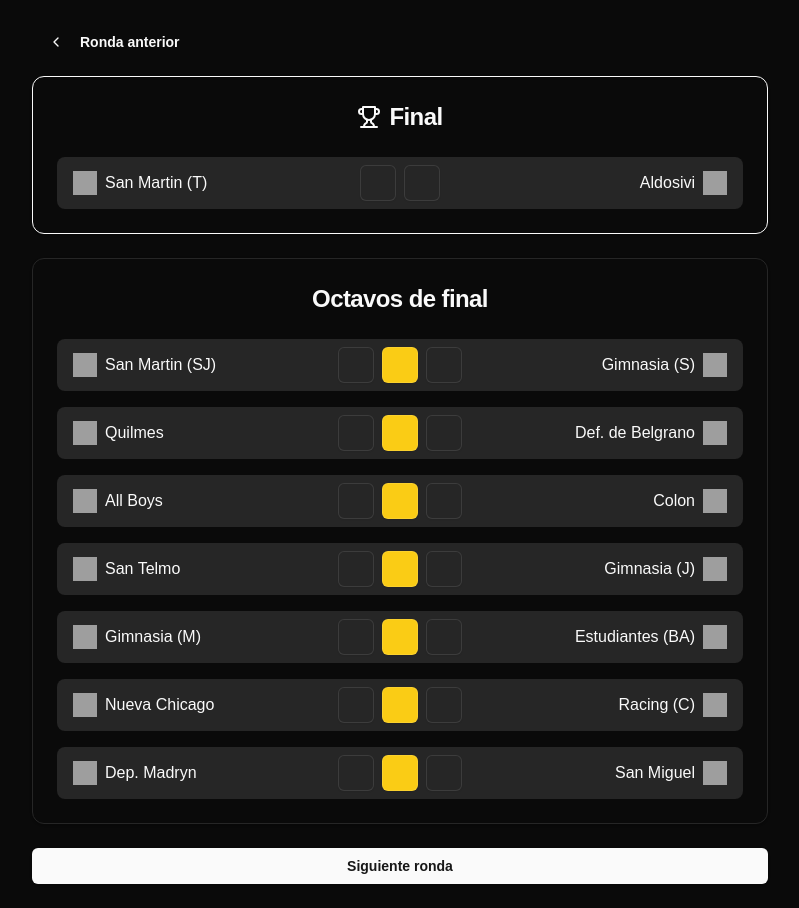
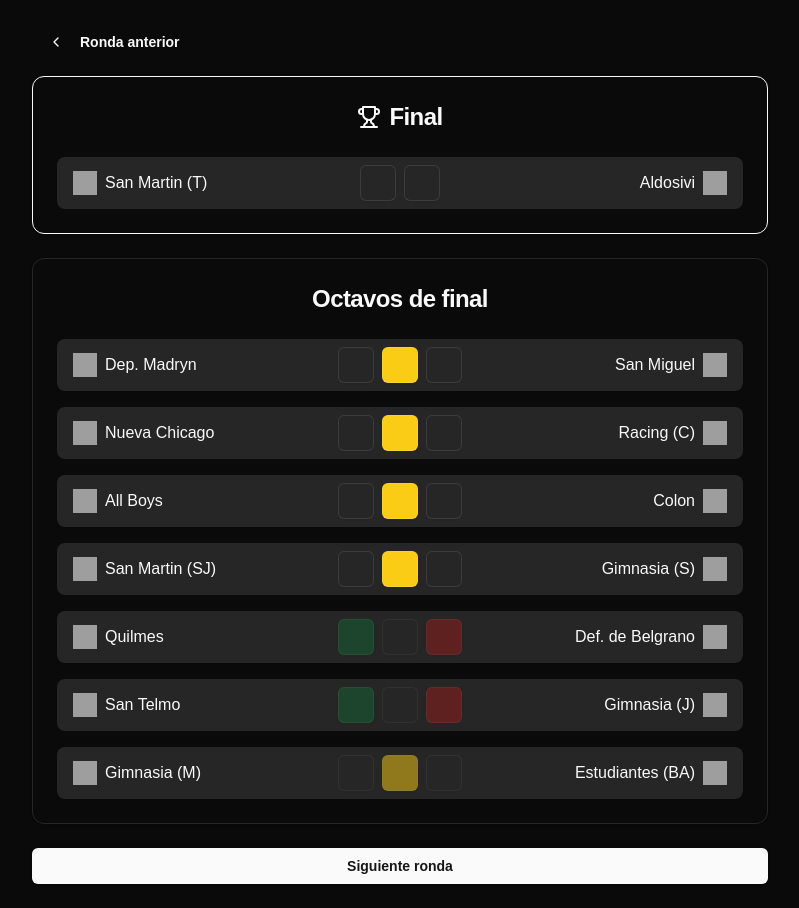
Before and after one commit to tomi-mercado/calculadora-reducido, a Next.js app: page / in a window 1280 px wide. Shown: the whole page, without its empty margins (240-1039 px from the left). Built offline with nearby package versions, Linux system fonts and the light colour scheme; grey boxes are pictures that could not be loaded.

Commit message:
feat: add results in reality and put it disabled

```diff
--- a/app/positions-regular-zone.ts
+++ b/app/positions-regular-zone.ts
@@ -1,7 +1,7 @@
 const ZONE_A_POSITIONS = [
   {
     position: 1,
-    team: "San Martin (T)",
+    team: "San Martin (T)" as const,
     pts: 81,
     pj: 38,
     pg: 24,
@@ -14,7 +14,7 @@ const ZONE_A_POSITIONS = [
   },
   {
     position: 2,
-    team: "San Martin (SJ)",
+    team: "San Martin (SJ)" as const,
     pts: 70,
     pj: 38,
     pg: 19,
@@ -27,7 +27,7 @@ const ZONE_A_POSITIONS = [
   },
   {
     position: 3,
-    team: "Quilmes",
+    team: "Quilmes" as const,
     pts: 60,
     pj: 38,
     pg: 17,
@@ -40,7 +40,7 @@ const ZONE_A_POSITIONS = [
   },
   {
     position: 4,
-    team: "All Boys",
+    team: "All Boys" as const,
     pts: 58,
     pj: 38,
     pg: 15,
@@ -53,7 +53,7 @@ const ZONE_A_POSITIONS = [
   },
   {
     position: 5,
-    team: "Gimnasia (J)",
+    team: "Gimnasia (J)" as const,
     pts: 58,
     pj: 38,
     pg: 17,
@@ -66,7 +66,7 @@ const ZONE_A_POSITIONS = [
   },
   {
     position: 6,
-    team: "Estudiantes (BA)",
+    team: "Estudiantes (BA)" as const,
     pts: 56,
     pj: 38,
     pg: 14,
@@ -79,7 +79,7 @@ const ZONE_A_POSITIONS = [
   },
   {
     position: 7,
-    team: "Racing (C)",
+    team: "Racing (C)" as const,
     pts: 53,
     pj: 38,
     pg: 14,
@@ -92,7 +92,7 @@ const ZONE_A_POSITIONS = [
   },
   {
     position: 8,
-    team: "San Miguel",
+    team: "San Miguel" as const,
     pts: 53,
     pj: 38,
     pg: 13,
@@ -108,7 +108,7 @@ const ZONE_A_POSITIONS = [
 const ZONE_B_POSITIONS = [
   {
     position: 1,
-    team: "Aldosivi",
+    team: "Aldosivi" as const,
     pts: 64,
     pj: 38,
     pg: 17,
@@ -121,7 +121,7 @@ const ZONE_B_POSITIONS = [
   },
   {
     position: 2,
-    team: "Dep. Madryn",
+    team: "Dep. Madryn" as const,
     pts: 64,
     pj: 38,
     pg: 17,
@@ -134,7 +134,7 @@ const ZONE_B_POSITIONS = [
   },
   {
     position: 3,
-    team: "Nueva Chicago",
+    team: "Nueva Chicago" as const,
     pts: 64,
     pj: 38,
     pg: 18,
@@ -147,7 +147,7 @@ const ZONE_B_POSITIONS = [
   },
   {
     position: 4,
-    team: "Gimnasia (M)",
+    team: "Gimnasia (M)" as const,
     pts: 63,
     pj: 38,
     pg: 17,
@@ -160,7 +160,7 @@ const ZONE_B_POSITIONS = [
   },
   {
     position: 5,
-    team: "San Telmo",
+    team: "San Telmo" as const,
     pts: 62,
     pj: 38,
     pg: 18,
@@ -173,7 +173,7 @@ const ZONE_B_POSITIONS = [
   },
   {
     position: 6,
-    team: "Colon",
+    team: "Colon" as const,
     pts: 58,
     pj: 38,
     pg: 16,
@@ -186,7 +186,7 @@ const ZONE_B_POSITIONS = [
   },
   {
     position: 7,
-    team: "Def. de Belgrano",
+    team: "Def. de Belgrano" as const,
     pts: 58,
     pj: 38,
     pg: 15,
@@ -199,7 +199,7 @@ const ZONE_B_POSITIONS = [
   },
   {
     position: 8,
-    team: "Gimnasia (S)",
+    team: "Gimnasia (S)" as const,
     pts: 58,
     pj: 38,
     pg: 14,
@@ -217,4 +217,8 @@ export const positions = {
   zoneB: ZONE_B_POSITIONS,
 };
 
-export type TeamPosition = (typeof ZONE_A_POSITIONS)[number];
+export type TeamPosition = (
+  | typeof ZONE_A_POSITIONS
+  | typeof ZONE_B_POSITIONS
+)[number];
+export type TeamName = TeamPosition["team"];
--- /dev/null
+++ b/app/reducido-results.ts
@@ -0,0 +1,26 @@
+import { PlayedMatchResult } from "@/lib/types";
+import { findTeam } from "@/lib/utils";
+
+export const REDUCIDO_RESULTS: PlayedMatchResult[] = [
+  {
+    home: findTeam("Quilmes"),
+    away: findTeam("Def. de Belgrano"),
+    classified: "home",
+    result: "home",
+    isResultFromReality: true,
+  },
+  {
+    home: findTeam("Gimnasia (M)"),
+    away: findTeam("Estudiantes (BA)"),
+    classified: "home",
+    result: "draw",
+    isResultFromReality: true,
+  },
+  {
+    home: findTeam("San Telmo"),
+    away: findTeam("Gimnasia (J)"),
+    classified: "home",
+    result: "home",
+    isResultFromReality: true,
+  },
+];
--- a/components/input-match-prediction.tsx
+++ b/components/input-match-prediction.tsx
@@ -13,12 +13,14 @@ export const InputMatchPrediction = ({
   allowDraw,
   loserPassToNextRound,
   defaultValue: _defaultValue,
+  disabled,
 }: {
   home: TeamPosition;
   away: TeamPosition;
   allowDraw?: boolean;
   loserPassToNextRound?: boolean;
   defaultValue?: Result | null;
+  disabled?: boolean;
 }) => {
   const defaultValue = _defaultValue || (allowDraw ? "draw" : null);
   const [result, setResult] = useState<Result | null>(defaultValue);
@@ -56,6 +58,7 @@ export const InputMatchPrediction = ({
               result === "home" && "bg-green-800",
               result === "away" && "bg-red-800"
             )}
+            disabled={disabled}
             onClick={() => handleChange("home")}
           />
           {allowDraw && (
@@ -67,6 +70,7 @@ export const InputMatchPrediction = ({
                 "hover:bg-yellow-400/60 border border-white/10",
                 result === "draw" && "bg-yellow-400 text-black"
               )}
+              disabled={disabled}
               onClick={() => handleChange("draw")}
             />
           )}
@@ -80,6 +84,7 @@ export const InputMatchPrediction = ({
               result === "away" && "bg-green-800",
               result === "home" && "bg-red-800"
             )}
+            disabled={disabled}
           />
         </div>
         <div className="xs:hidden text-center">
--- a/components/round-form.tsx
+++ b/components/round-form.tsx
@@ -53,7 +53,7 @@ const handleSubmit = (_: State, formData: FormData): State => {
     const away = findTeam(awayTeam);
     const result = resultParse.data;
 
-    matchResults.push({ home, away, result });
+    matchResults.push({ home, away, result, isResultFromReality: false });
   }
 
   const matchResultsWithClassified: PlayedMatchResult[] = [];
@@ -76,6 +76,7 @@ const handleSubmit = (_: State, formData: FormData): State => {
         away: match.away,
         result: match.result,
         classified: match.result === "home" ? "away" : "home",
+        isResultFromReality: false,
       });
 
       continue;
@@ -136,6 +137,7 @@ export const RoundForm = ({
               home={firstPositionFinal.home}
               away={firstPositionFinal.away}
               defaultValue={firstPositionFinal.result}
+              disabled={firstPositionFinal.isResultFromReality}
             />
           </CardContent>
         </Card>
@@ -146,13 +148,16 @@ export const RoundForm = ({
           <CardTitle className="text-2xl text-center">{roundName}</CardTitle>
         </CardHeader>
         <CardContent className="space-y-4">
-          {matches.map((match) => (
+          {matches
+            .sort((a) => (a.isResultFromReality ? 1 : -1))
+            .map((match) => (
               <InputMatchPrediction
                 key={`${match.home.team}-${match.away.team}`}
                 home={match.home}
                 away={match.away}
                 allowDraw={matches.length !== 1}
                 defaultValue={match.result}
+                disabled={match.isResultFromReality}
               />
             ))}
         </CardContent>
--- a/components/simulate-reducido.tsx
+++ b/components/simulate-reducido.tsx
@@ -1,6 +1,7 @@
 "use client";
 
 import { positions } from "@/app/positions-regular-zone";
+import { REDUCIDO_RESULTS } from "@/app/reducido-results";
 import { PlayedRound, Round } from "@/lib/types";
 import { defineVentajaDeportiva } from "@/lib/utils";
 import { ChevronLeft } from "lucide-react";
@@ -82,7 +83,13 @@ const getNextRound = (round: PlayedRound): Round => {
         ? teamB
         : teamA;
 
-    nextRoundMatches.push({ home, away, classified: null, result: null });
+    nextRoundMatches.push({
+      home,
+      away,
+      classified: null,
+      result: null,
+      isResultFromReality: false,
+    });
   }
 
   return nextRoundMatches;
@@ -130,11 +137,25 @@ const getSecondPromotion = (currentRound: Round) => {
   return null;
 };
 
+const replaceWithRealResults = (round: Round) => {
+  return round.map((match) => {
+    const { home, away } = match;
+
+    const resultInReality = REDUCIDO_RESULTS.find(
+      (result) =>
+        result.home.team === home.team && result.away.team === away.team
+    );
+
+    return resultInReality ?? match;
+  });
+};
+
 const initialStateRounds = [
   firstRoundMatches.map((match) => ({
     ...match,
     result: null,
     classified: null,
+    isResultFromReality: false as const,
   })),
 ];
 
@@ -143,7 +164,7 @@ export const SimulateReducido = () => {
 
   const [currentRound, setCurrentRound] = useState(0);
 
-  const roundMatches = rounds[currentRound];
+  const roundMatches = replaceWithRealResults(rounds[currentRound]);
   const finalWinner = getFinalWinner(rounds[0]);
   const secondPromotion = getSecondPromotion(roundMatches);
 
--- a/lib/types.ts
+++ b/lib/types.ts
@@ -9,6 +9,7 @@ export type PlayedMatchResult = {
   away: TeamPosition;
   result: Result;
   classified: "home" | "away";
+  isResultFromReality: boolean;
 };
 
 type NotPlayedMatchResult = {
@@ -16,6 +17,7 @@ type NotPlayedMatchResult = {
   away: TeamPosition;
   result: null;
   classified: null;
+  isResultFromReality: false;
 };
 
 export type MatchResult = PlayedMatchResult | NotPlayedMatchResult;
--- a/lib/utils.ts
+++ b/lib/utils.ts
@@ -1,4 +1,8 @@
-import { positions, TeamPosition } from "@/app/positions-regular-zone";
+import {
+  positions,
+  TeamName,
+  TeamPosition,
+} from "@/app/positions-regular-zone";
 import { clsx, type ClassValue } from "clsx";
 import { twMerge } from "tailwind-merge";
 
@@ -11,7 +15,7 @@ export const getImageURL = (imageSrc: string) => {
   return `${PROMIEDOS_URL}/${imageSrc}`;
 };
 
-export const findTeam = (team: string) => {
+export const findTeam = (team: TeamName | (string & {})) => {
   const teamPosition = [...positions.zoneA, ...positions.zoneB].find(
     (teamPosition) => teamPosition.team === team
   );
```
Lines whose indentation alone changed are shown as unchanged.
